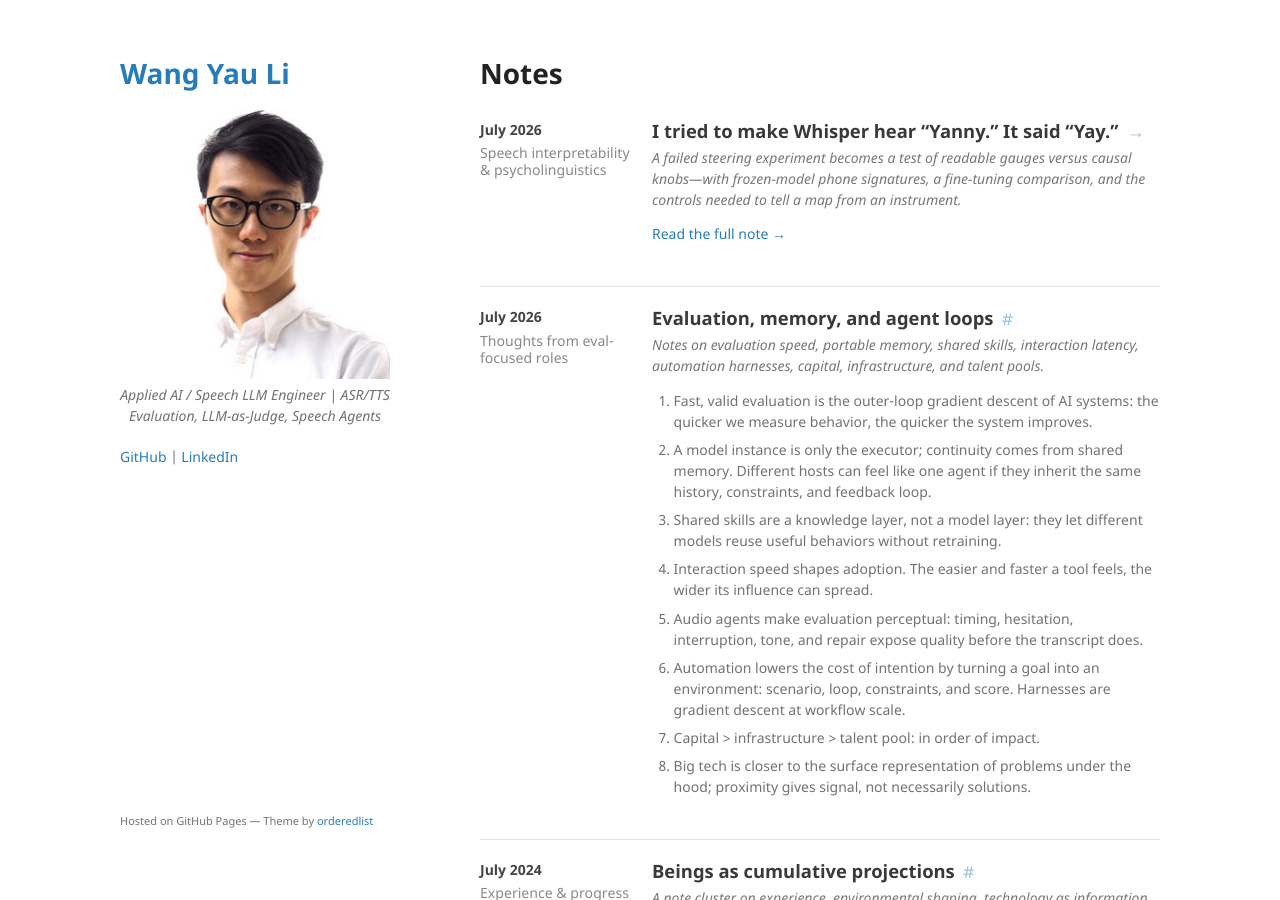
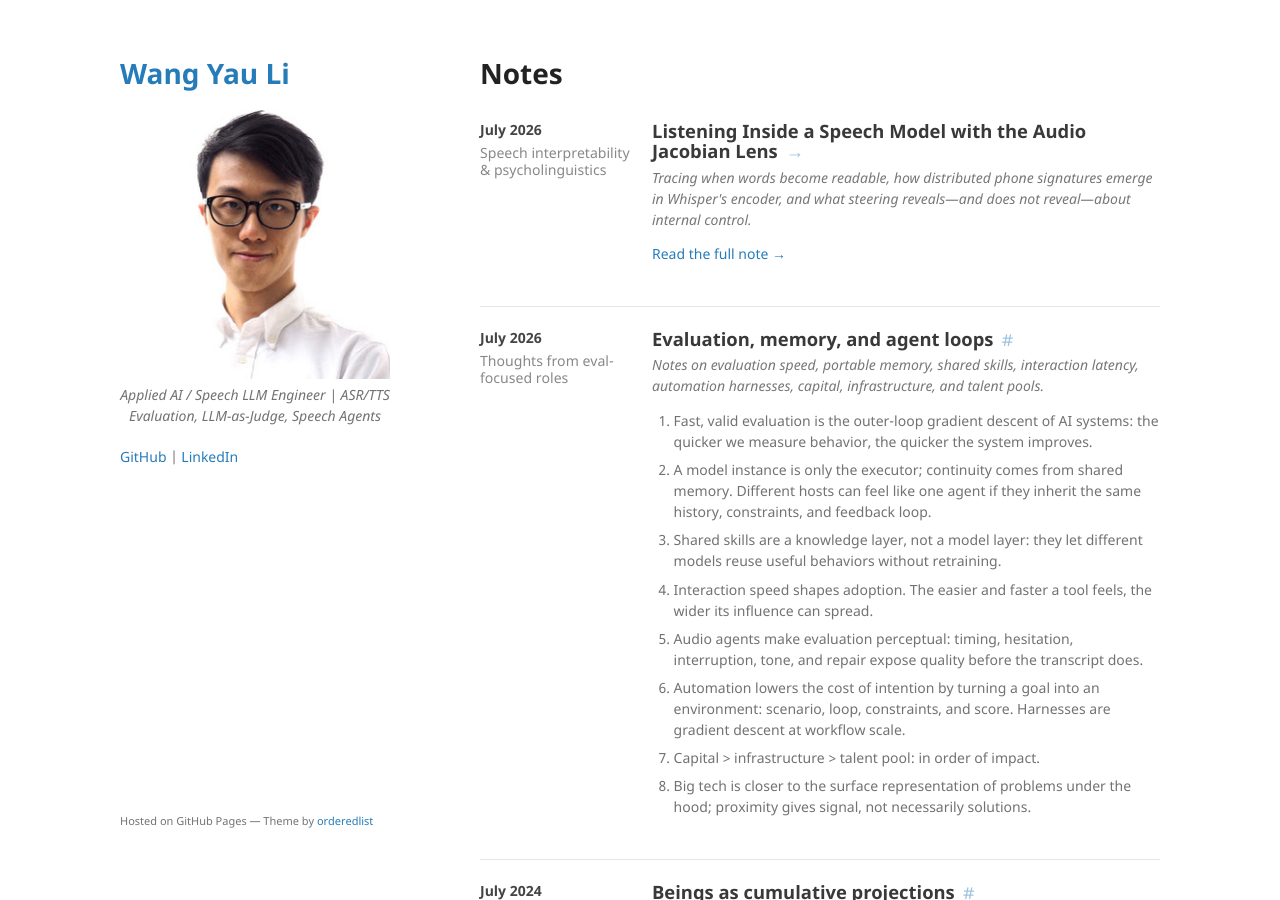
Before and after one commit to kennethli319/kennethli319.github.io, a Jekyll site: the page built from notes.md, in a window 1280 px wide and 900 px high. Built offline with Jekyll 4.4.1, drawn with Linux system fonts in a browser that asks for light colours.

Commit message:
Align Audio Jacobian Lens note title

```diff
--- a/notes.md
+++ b/notes.md
@@ -95,8 +95,8 @@ title: Notes
     <div class="timeline-kicker">Speech interpretability & psycholinguistics</div>
   </aside>
   <div class="timeline-body">
-    <h2 id="listening-inside-a-speech-model"><a class="timeline-title-link" href="{{ '/notes/audio-jacobian-lens/' | relative_url }}">I tried to make Whisper hear “Yanny.” It said “Yay.” <span class="timeline-permalink" aria-hidden="true">&rarr;</span></a></h2>
-    <p class="timeline-summary">A failed steering experiment becomes a test of readable gauges versus causal knobs—with frozen-model phone signatures, a fine-tuning comparison, and the controls needed to tell a map from an instrument.</p>
+    <h2 id="listening-inside-a-speech-model"><a class="timeline-title-link" href="{{ '/notes/audio-jacobian-lens/' | relative_url }}">Listening Inside a Speech Model with the Audio Jacobian Lens <span class="timeline-permalink" aria-hidden="true">&rarr;</span></a></h2>
+    <p class="timeline-summary">Tracing when words become readable, how distributed phone signatures emerge in Whisper's encoder, and what steering reveals—and does not reveal—about internal control.</p>
     <p><a href="{{ '/notes/audio-jacobian-lens/' | relative_url }}">Read the full note &rarr;</a></p>
   </div>
 </section>
```
